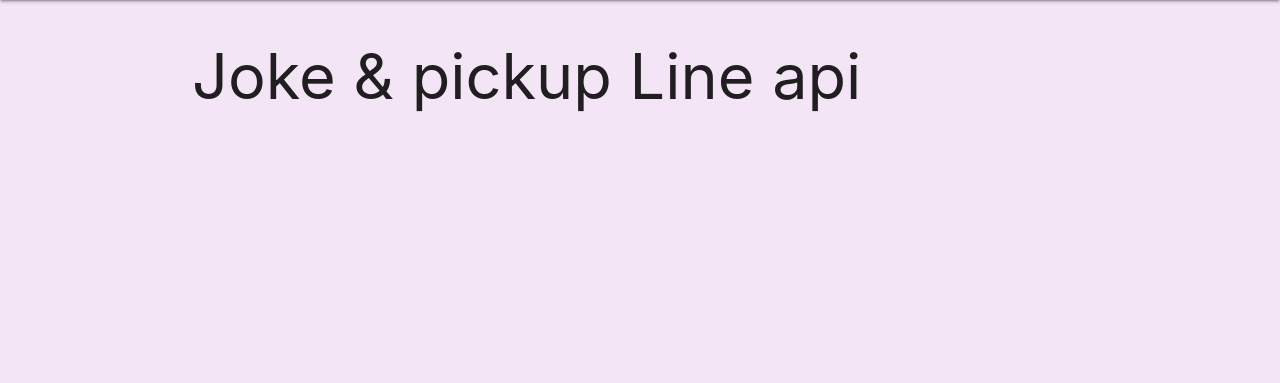
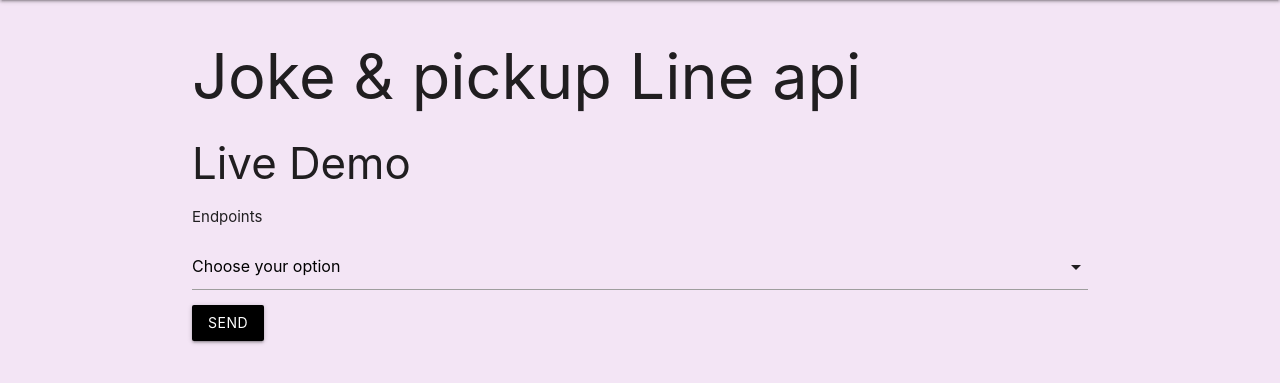
Before and after one commit to rgab1508/jokesandpickupapi, a Flask app: page / in a window 1280 px wide. Shown: the part 64-447 px from the top of the page. Run offline with Flask 2, Linux system fonts and the light colour scheme; parts of the project's set-up code (start-up, migrations or seed data) failed here and were passed over.

Commit message:
updated home/index.html

```diff
--- a/app/templates/home/index.html
+++ b/app/templates/home/index.html
@@ -12,5 +12,30 @@ Home
 {% block content %}
 <div class="container">
 	<h1> Joke & pickup Line api</h1>
+	<div class="playground">
+		<h3>Live Demo</h3>
+		<div class="url-div">
+			<p> Endpoints </p>
+			<div class="input-field col s12 m9">
+   					 <select class="url-select" >
+      					<option value="" disabled selected>Choose your option</option>
+     					 <option value="1">Option 1</option>
+     					 <option value="2">Option 2</option>
+     					 <option value="3">Option 3</option>
+   					 </select>
+ 			 </div>
+
+			 <input type="submit" class="btn black" value="Send">
+		<div>
+		<div class="response-div">
+		<div>
+	<div>
+
 </div>
+	<script>
+		document.addEventListener('DOMContentLoaded', function() {
+                  let elems = document.querySelectorAll('.url-select');
+                  let instances = M.FormSelect.init(elems);
+                })
+	</script>
 {% endblock %}
```
